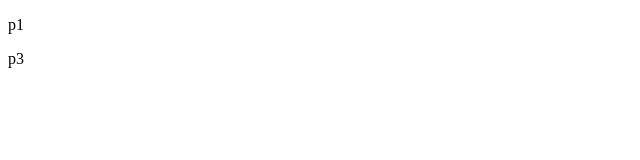
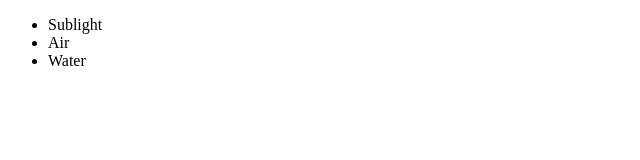
Before and after one commit to guei10473/project02, a plain HTML site: page index.html in a window 1280 px wide. Shown: the whole page, without its empty margins (0-640 px from the left). Drawn offline with Linux system fonts and the light colour scheme.

Commit message:
life neede

```diff
--- a/index.html
+++ b/index.html
@@ -7,7 +7,10 @@
     <title>Document</title>
   </head>
   <body>
-    <p>p1</p>
-    <p>p3</p>
+    <ul>
+      <li>Sublight</li>
+      <li>Air</li>
+      <li>Water</li>
+    </ul>
   </body>
 </html>
```
